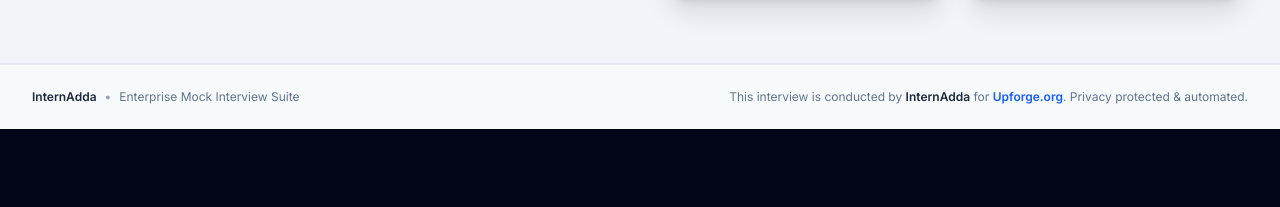
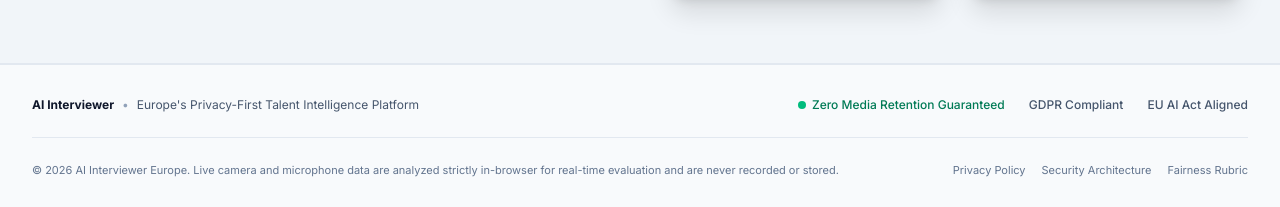
Before and after one commit to official-Internadda/internadda-interview, a Next.js app: page / in a window 1280 px wide. Shown: the part 1774-1981 px from the top of the page. Before the commit the page ends 1903 px from the top, so only its background shows below. Built offline with nearby package versions, Linux system fonts and the light colour scheme.

Commit message:
Update footer.tsx

```diff
--- a/components/footer.tsx
+++ b/components/footer.tsx
@@ -1,18 +1,37 @@
 import React from 'react';
+import Link from 'next/link';
 
 export function Footer() {
   return (
-    <footer className="w-full border-t border-slate-200/80 dark:border-slate-800 bg-slate-50/80 dark:bg-slate-950 py-6 text-slate-500 dark:text-slate-400">
-      <div className="mx-auto flex max-w-7xl flex-col items-center justify-between gap-4 px-4 sm:flex-row sm:px-6 lg:px-8 text-xs">
-        <div className="flex items-center gap-2">
-          <span className="font-semibold text-slate-800 dark:text-slate-300">InternAdda</span>
-          <span className="text-slate-400 dark:text-slate-600">•</span>
-          <span>Enterprise Mock Interview Suite</span>
+    <footer className="w-full border-t border-slate-200 bg-slate-50 py-8 text-slate-600">
+      <div className="mx-auto max-w-7xl px-4 sm:px-6 lg:px-8 space-y-6">
+        <div className="flex flex-col md:flex-row items-center justify-between gap-4 text-xs border-b border-slate-200 pb-6">
+          <div className="flex items-center gap-2">
+            <span className="font-bold text-slate-900">AI Interviewer</span>
+            <span className="text-slate-400">•</span>
+            <span className="text-slate-600">Europe's Privacy-First Talent Intelligence Platform</span>
+          </div>
+
+          <div className="flex items-center gap-6 font-medium text-slate-600">
+            <span className="flex items-center gap-1.5 text-emerald-700">
+              <span className="h-2 w-2 rounded-full bg-emerald-500"></span>
+              Zero Media Retention Guaranteed
+            </span>
+            <span>GDPR Compliant</span>
+            <span>EU AI Act Aligned</span>
+          </div>
         </div>
-        <p className="text-slate-500 dark:text-slate-400 text-center sm:text-right">
-          This interview is conducted by <strong className="text-slate-800 dark:text-slate-200 font-semibold">InternAdda</strong> for{' '}
-          <strong className="text-blue-600 dark:text-blue-400 font-semibold">Upforge.org</strong>. Privacy protected & automated.
-        </p>
+
+        <div className="flex flex-col sm:flex-row items-center justify-between gap-4 text-[11px] text-slate-500">
+          <p>
+            © {new Date().getFullYear()} AI Interviewer Europe. Live camera and microphone data are analyzed strictly in-browser for real-time evaluation and are never recorded or stored.
+          </p>
+          <div className="flex items-center gap-4 text-slate-500">
+            <Link href="/" className="hover:text-slate-900 transition-colors">Privacy Policy</Link>
+            <Link href="/" className="hover:text-slate-900 transition-colors">Security Architecture</Link>
+            <Link href="/" className="hover:text-slate-900 transition-colors">Fairness Rubric</Link>
+          </div>
+        </div>
       </div>
     </footer>
   );
```
